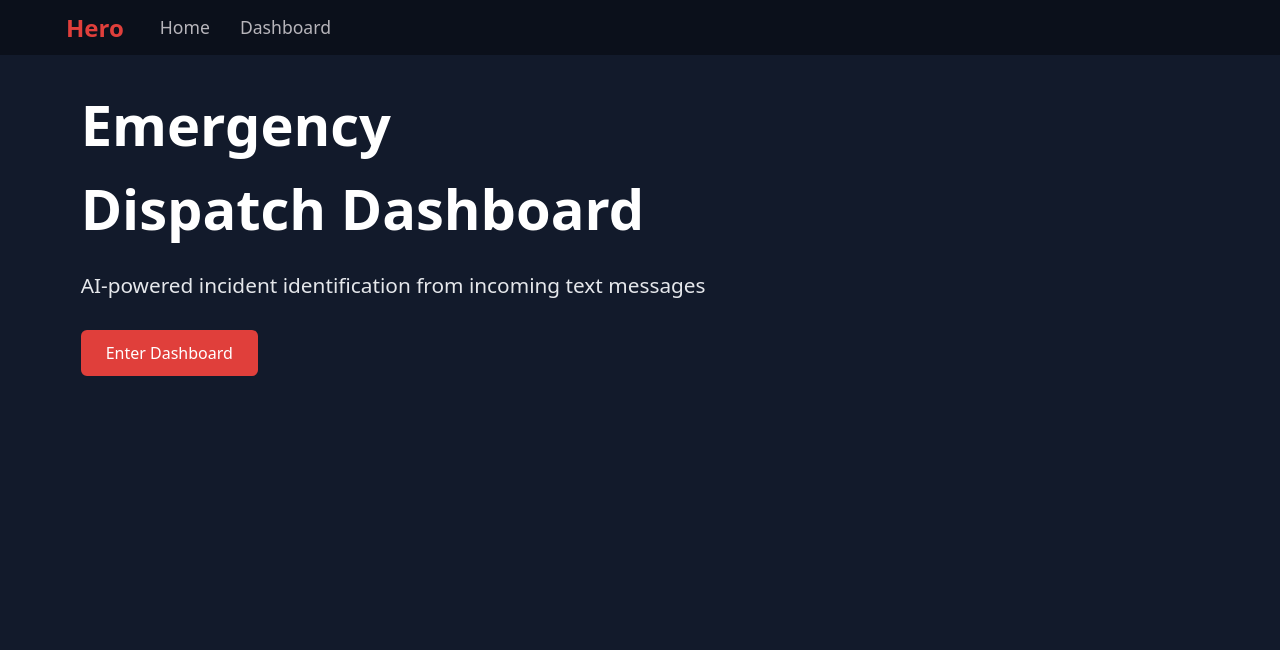
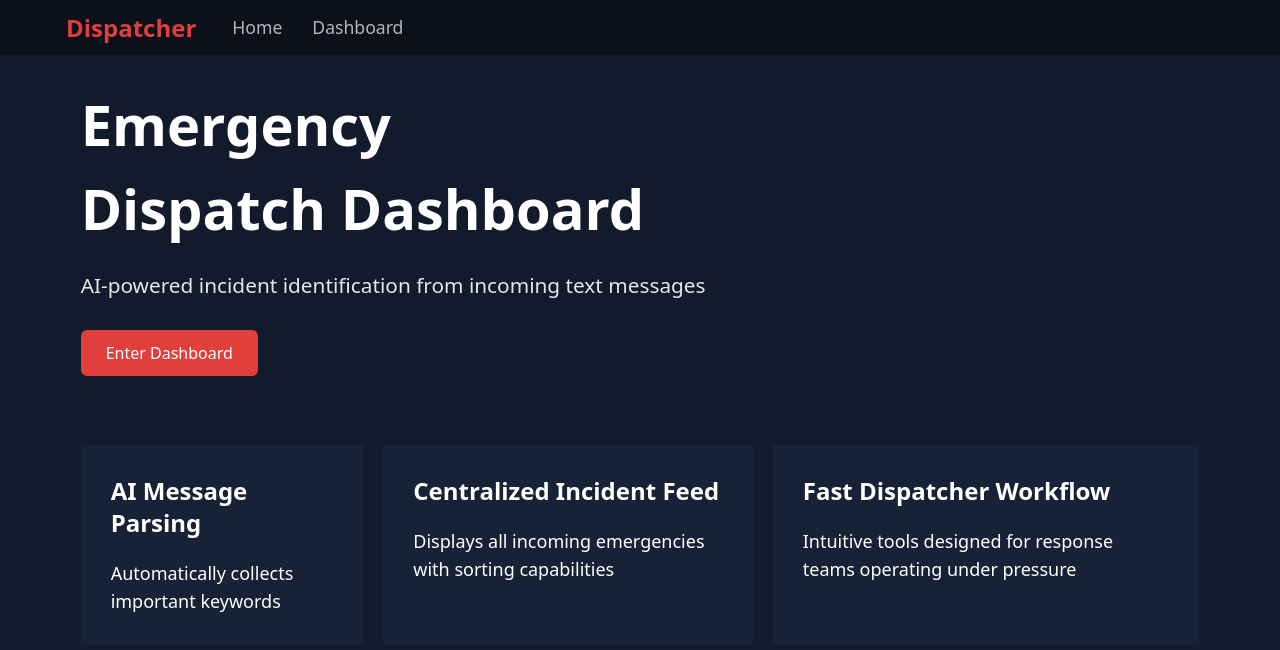
Before and after one commit to JamarWhite48/swanhacks25, a React (Vite) app in the folder swanhacks25/: page / in a window 1280 px wide. Shown: the top 650 px of the page. Built offline with nearby package versions, Linux system fonts and the light colour scheme.

Commit message:
some frontend stuff

```diff
--- a/swanhacks25/src/Components/Message.jsx
+++ b/swanhacks25/src/Components/Message.jsx
@@ -1,4 +1,5 @@
 import { useState } from "react";
+import check from '../assets/check.png'
 
 function Message(props) {
 
@@ -45,6 +46,10 @@ function Message(props) {
         : "text-gray-500"}`}>
         <p>{props.status}</p></div>
         <div className="w-[100%]"><p>{props.time}</p></div>
+
+        <div className='w-[100%] shrink-[1.2]'>
+          {props.status != "Completed" && <button className='w-[20px]' onClick={() => props.onComplete()}><img src={check}></img></button>}
+        </div>
 
         <div className="w-[100%] shrink-[1.1]">
           <button
--- a/swanhacks25/src/Components/Navbar.jsx
+++ b/swanhacks25/src/Components/Navbar.jsx
@@ -4,7 +4,7 @@ function Navbar(){
   return (
     <nav className="navbar">
       <div className="navbar-left">
-        <a href="/" className="logo">Hero</a>
+        <a href="/" className="logo">Dispatcher</a>
       </div>
 
       <div className="navbar-center">
--- a/swanhacks25/src/Pages/Dashboard.jsx
+++ b/swanhacks25/src/Pages/Dashboard.jsx
@@ -9,7 +9,39 @@ import { ref, onValue } from "firebase/database"
 
 const Dashboard = () => {
 
-    useEffect(() => {
+    const [messageList, setMessageList] = useState([
+        {key: 0, type:'Need', time:'9/12/25', location:'123 Main St. Iowa City, IA', sender:'712-676-4201', status:'Pending'},
+        {key: 1, type:'Fire', time:'9/16/27', location:'999 hello St. Iowa City, IA', sender:'712-444-1234', status:'Completed'}])
+    const [sortBy, setSortBy] = useState("")
+
+    // Function to compare two emergency objects based on the 'key' (sortBy)
+    const sortMessages = (a, b) => {
+        if (!sortBy) return 0;
+
+        const aValue = a[sortBy];
+        const bValue = b[sortBy];
+
+        if (typeof aValue === 'string') {
+            return aValue.localeCompare(bValue);
+        }
+
+        if (aValue < bValue) return -1;
+        if (aValue > bValue) return 1;
+    };
+
+    const sortedList = sortBy
+        ? messageList.slice().sort(sortMessages)
+        : messageList;
+
+    const handleComplete = (id) => {
+    setMessageList(prev =>
+        prev.map(m =>
+                m.id === id ? { ...m, status: "Completed" } : m
+            )
+        );
+    };
+
+      useEffect(() => {
         // Reference to the 'alerts' node where your backend stores messages
         const alertsRef = ref(database, 'alerts');
 
@@ -56,8 +88,6 @@ const Dashboard = () => {
         return () => unsubscribe();
     }, []);
 
-  const [messageList, setMessageList] = useState([{key: 0, type:'Need', time:'9/12/25', location:'123 Main St. Iowa City, IA', sender:'712-676-4201', status:'Pending'}])
-
   return (
     <>
       <Navbar/>
@@ -66,7 +96,7 @@ const Dashboard = () => {
 
       <div className='w-[85vw] min-h-[90vh] p-[2%] text-left mt-[60px]'>
         <h1 className='text-2xl mb-[20px] text-white font-bold'>Emergency Dashboard ({messageList.length})</h1>
-        <select name='sort'>
+        <select name='sort' onChange={(e) => setSortBy(e.target.value)}>
           <option value="">Sort By</option>
           <option value="type">Type</option>
           <option value="location">Location</option>
@@ -81,17 +111,20 @@ const Dashboard = () => {
           <div className='w-[100%]'><p>Sender</p></div>
           <div className='w-[100%]'><p>Status</p></div>
           <div className='w-[100%]'><p>Time</p></div>
+          <div className='w-[100%] shrink-[1.2]'></div>
           <div className='w-[100%] shrink-[1.1]'><p></p></div>
         </div>
         <hr/>
 
-        {messageList.map((item, index) => {
+        {sortedList.map((item, index) => {
             return(<Message
+                key={item.key}
                 type={item.type}
                 time={item.time}
                 location={item.location}
                 sender={item.sender}
                 status={item.status}
+                onComplete={() => handleComplete(item.key)}
             />)
         })}
       </div>
--- a/swanhacks25/src/Pages/Home.jsx
+++ b/swanhacks25/src/Pages/Home.jsx
@@ -5,11 +5,35 @@ function Home() {
     <>
     <Navbar/>
       <div className="px-[4%] py-[50px] text-white text-left">
+
         <div>
           <h1 className='text-[2rem] sm:text-[3rem] md:text-[3rem] lg:text-[3.5rem] font-bold'>Emergency <br/>Dispatch Dashboard</h1>
           <p className="text-gray-200 font-thin text-[1.3rem] mt-[20px]">AI-powered incident identification from incoming text messages</p>
           <div className='mt-[40px]'>
             <a className='bg-[#E03F3B] px-[25px] py-[12px] rounded-md' href='/dashboard'>Enter Dashboard</a>
+          </div>
+        </div>
+
+        <div className="flex mt-[80px] gap-5">
+          <div className='bg-[#182236] p-[30px]'>
+            <h1 className='text-2xl font-bold mb-[20px]'>AI Message Parsing</h1>
+            <p className='text-lg font-thin'>
+              Automatically collects important keywords
+            </p>
+          </div>
+
+          <div className='bg-[#182236] p-[30px]'>
+            <h1 className='text-2xl font-bold mb-[20px]'>Centralized Incident Feed</h1>
+            <p className='text-lg font-thin'>
+              Displays all incoming emergencies with sorting capabilities
+            </p>
+          </div>
+
+          <div className='bg-[#182236] p-[30px]'>
+            <h1 className='text-2xl font-bold mb-[20px]'>Fast Dispatcher Workflow</h1>
+            <p className='text-lg font-thin'>
+              Intuitive tools designed for response teams operating under pressure
+            </p>
           </div>
         </div>
       </div>
```
Also changed, not shown: swanhacks25/src/assets/check.png (added).
